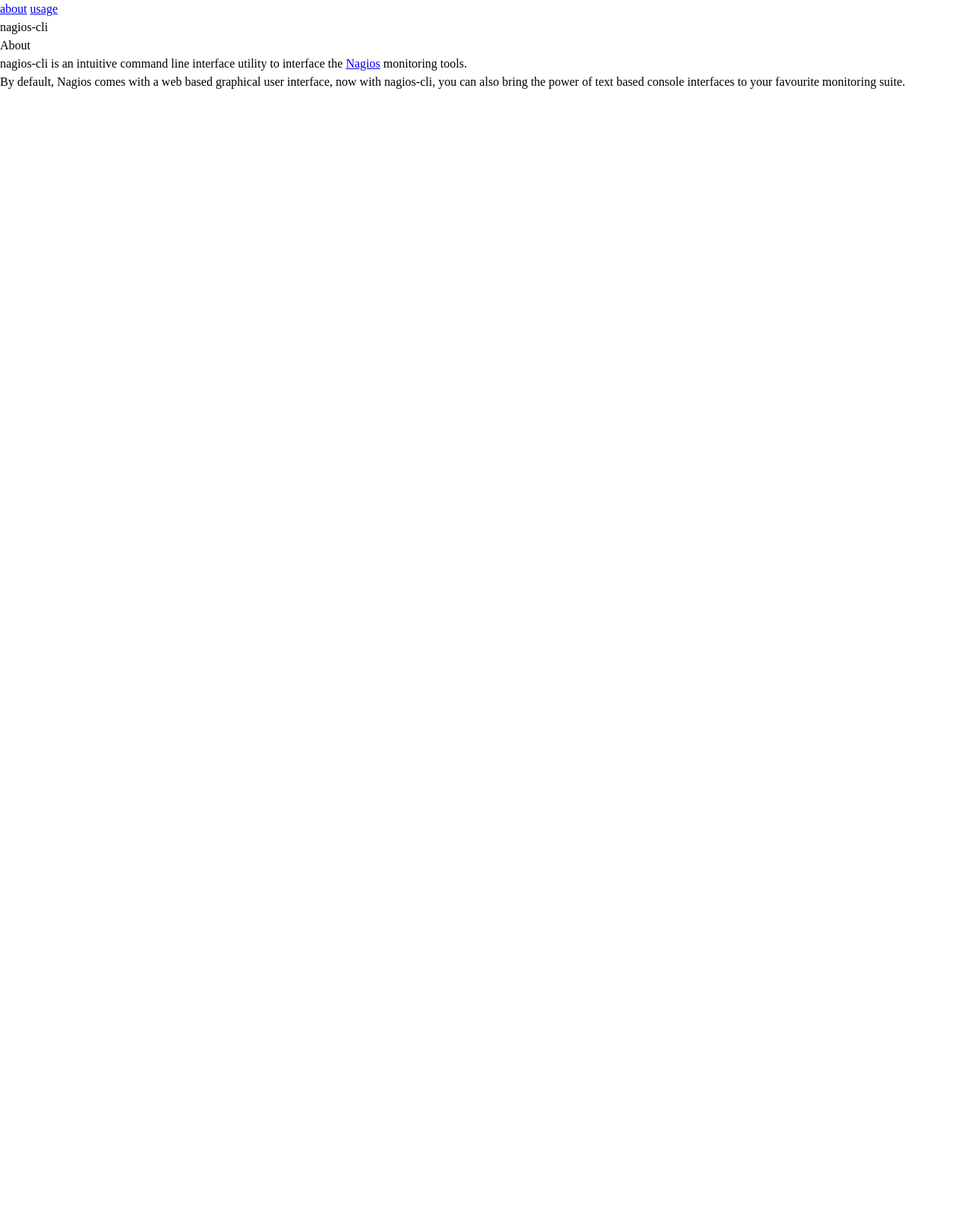
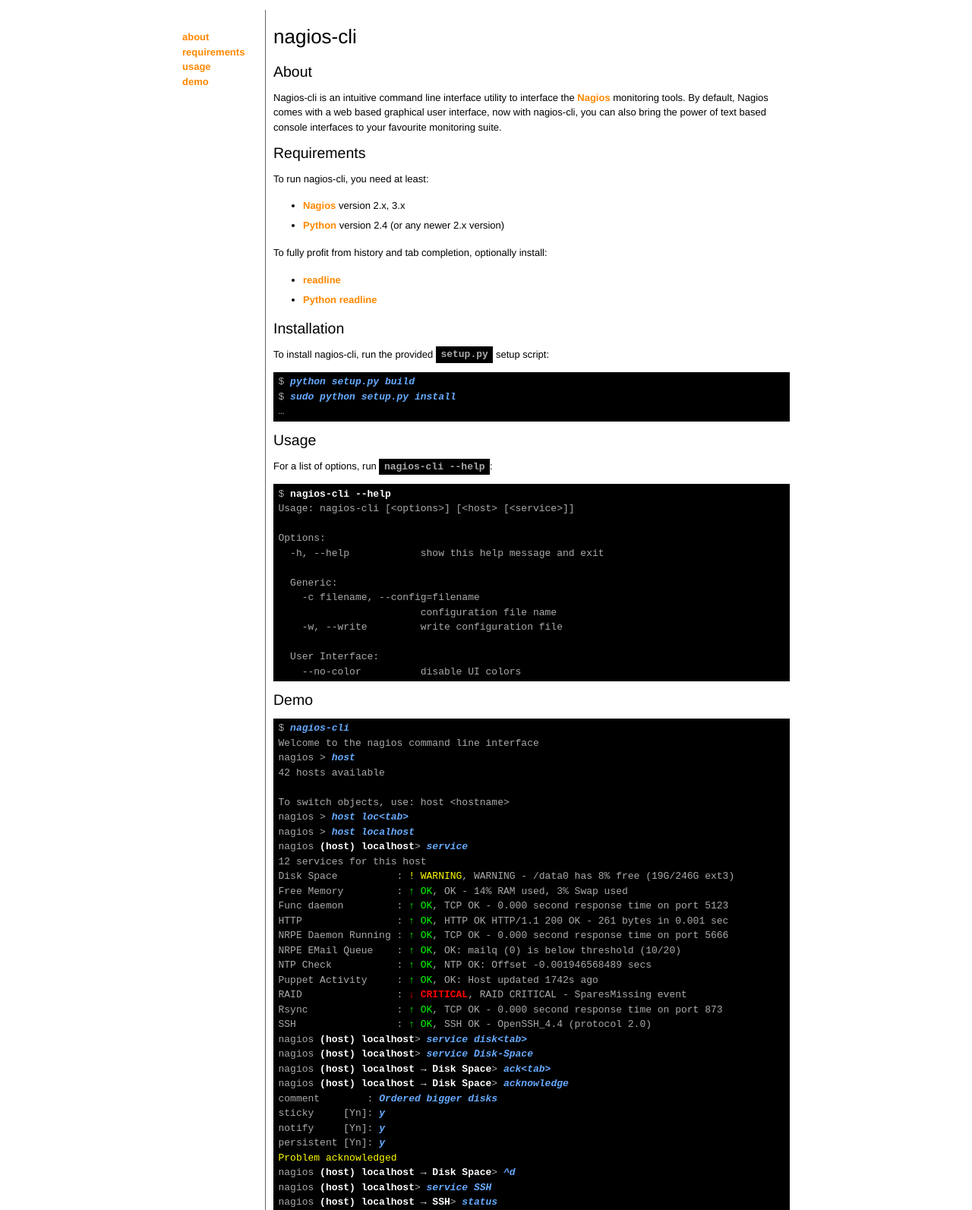
Before and after one commit to tehmaze/nagios-cli, a plain HTML site: page index.html in a window 1280 px wide. Shown: the top 1593 px of the page at 76% size. Before the commit the page ends 800 px from the top, so only its background shows below. Drawn offline with Linux system fonts and the light colour scheme.

Commit message:
Initial version

```diff
--- a/css/reset.css
+++ b/css/reset.css
@@ -12,8 +12,8 @@ html {
 }
 
 body, div, span, object, iframe,
-h1, h2, h3, h4, h5, h6, p, blockquote, pre,
-a, abbr, acronym, address, code,
+h1, h2, h3, h4, h5, h6, p, blockquote,
+a, abbr, acronym, address,
 del, dfn, em, img, q, dl, dt, dd, ol, ul, li,
 fieldset, form, label, legend,
 table, caption, tbody, tfoot, thead, tr, th, td,
--- /dev/null
+++ b/css/style.css
@@ -0,0 +1,71 @@
+body {
+    font: 13px Helvetica,Arial,Sans-Serif;
+    line-height: 1.5em;
+}
+
+a {
+    color: #f80;
+    text-decoration: none;
+    font-weight: bold;
+}
+
+code {
+    font-weight: bold;
+}
+code, pre {
+    padding: 0.25em 0.5em;
+    color: #aaa;
+    background-color: #000;
+}
+
+h1 {
+    font-size: 200%;
+    margin: 1em 0;
+}
+
+h2 {
+    font-size: 150%;
+    margin: 0.75em 0;
+}
+h2 {
+    content: "ACTIVE";
+}
+
+p, ul {
+    margin-bottom: 1em;
+}
+
+ul {
+    padding-left: 3em;
+    line-height: 2em;
+}
+
+div#cols {
+    margin: 0 auto;
+    width: 800px;
+    padding: 1em;
+}
+
+div#menu {
+    width: 100px;
+    padding-top: 2em;
+    float: left;
+}
+
+div#menu a {
+    display: block;
+    clear: both;
+}
+
+div#main {
+    width: 680px;
+    border-left: 1px solid #666;
+    padding-left: 10px;
+    float: right;
+}
+
+.input  { color: #6af; font-style: italic; font-weight: bold; }
+.bold   { color: #fff; font-weight: bold; }
+.red    { color: #f00; }
+.yellow { color: #ff0; }
+.green  { color: #0f0; }
--- a/index.html
+++ b/index.html
@@ -4,25 +4,122 @@
     <title>nagios-cli &mdash; Nagios command line interface</title>
     <meta charset="UTF-8">
     <link rel="stylesheet" href="css/reset.css">
+    <link rel="stylesheet" href="css/style.css">
 </head>
 <body>
 <div id="cols">
-<div id="menu">
-    <a href="#about">about</a>
-    <a href="#usage">usage</a>
-</div>
 <div id="main">
     <h1 id="logo">nagios-cli</h1>
+
     <h2 id="about">About</h2>
     <p>
-        nagios-cli is an intuitive command line interface utility to interface
+        Nagios-cli is an intuitive command line interface utility to interface
         the <a href="http://www.nagios.org/">Nagios</a> monitoring tools.
-    </p>
-    <p>
         By default, Nagios comes with a web based graphical user interface, now
         with nagios-cli, you can also bring the power of text based console
         interfaces to your favourite monitoring suite.
     </p>
+
+    <h2 id="requirements">Requirements</h2>
+    <p>
+        To run nagios-cli, you need at least:
+    </p>
+    <ul>
+        <li><a href="http://www.nagios.org/">Nagios</a> version 2.x, 3.x</a></li>
+        <li><a href="http://www.python.org/">Python</a> version 2.4 (or any newer 2.x version)</a></li>
+    </ul>
+    <p>
+        To fully profit from history and tab completion, optionally install:
+    </p>
+    <ul>
+        <li><a href="http://www.gnu.org/s/readline">readline</a></li>
+        <li><a href="http://pypi.python.org/pypi/readline">Python readline</a></li>
+    </ul>
+
+    <h2 id="installtion">Installation</h2>
+    <p>
+        To install nagios-cli, run the provided <code>setup.py</code> setup script:
+    </p>
+    <pre>$ <span class="input">python setup.py build</span>
+$ <span class="input">sudo python setup.py install</span>
+&hellip;</pre>
+
+    <h2 id="usage">Usage</h2>
+    <p>
+        For a list of options, run <code>nagios-cli --help</code>:
+    </p>
+    <pre>$ <span class="bold">nagios-cli --help</span>
+Usage: nagios-cli [&lt;options&gt;] [&lt;host&gt; [&lt;service&gt;]]
+
+Options:
+  -h, --help            show this help message and exit
+
+  Generic:
+    -c filename, --config=filename
+                        configuration file name
+    -w, --write         write configuration file
+
+  User Interface:
+    --no-color          disable UI colors
+</pre>
+
+    <h2 id="demo">Demo</h2>
+    <pre>$ <span class="input">nagios-cli</span>
+Welcome to the nagios command line interface
+nagios &gt; <span class="input">host</span>
+42 hosts available
+
+To switch objects, use: host &lt;hostname&gt;
+nagios &gt; <span class="input">host loc&lt;tab&gt;</span>
+nagios &gt; <span class="input">host localhost</span>
+nagios <span class="bold">(host) localhost</span>&gt; <span class="input">service</span>
+12 services for this host
+Disk Space          : <span class="yellow">! WARNING</span>, WARNING - /data0 has 8% free (19G/246G ext3)
+Free Memory         : <span class="green">↑ OK</span>, OK - 14% RAM used, 3% Swap used
+Func daemon         : <span class="green">↑ OK</span>, TCP OK - 0.000 second response time on port 5123
+HTTP                : <span class="green">↑ OK</span>, HTTP OK HTTP/1.1 200 OK - 261 bytes in 0.001 sec
+NRPE Daemon Running : <span class="green">↑ OK</span>, TCP OK - 0.000 second response time on port 5666
+NRPE EMail Queue    : <span class="green">↑ OK</span>, OK: mailq (0) is below threshold (10/20)
+NTP Check           : <span class="green">↑ OK</span>, NTP OK: Offset -0.001946568489 secs
+Puppet Activity     : <span class="green">↑ OK</span>, OK: Host updated 1742s ago
+RAID                : <span class="bold red">↓ CRITICAL</span>, RAID CRITICAL - SparesMissing event
+Rsync               : <span class="green">↑ OK</span>, TCP OK - 0.000 second response time on port 873
+SSH                 : <span class="green">↑ OK</span>, SSH OK - OpenSSH_4.4 (protocol 2.0)
+nagios <span class="bold">(host) localhost</span>&gt; <span class="input">service disk&lt;tab&gt;</span>
+nagios <span class="bold">(host) localhost</span>&gt; <span class="input">service Disk-Space</span>
+nagios <span class="bold">(host) localhost → Disk Space</span>&gt; <span class="input">ack&lt;tab&gt;</span>
+nagios <span class="bold">(host) localhost → Disk Space</span>&gt; <span class="input">acknowledge</span>
+comment        : <span class="input">Ordered bigger disks</span>
+sticky     [Yn]: <span class="input">y</span>
+notify     [Yn]: <span class="input">y</span>
+persistent [Yn]: <span class="input">y</span>
+<span class="yellow">Problem acknowledged</span>
+nagios <span class="bold">(host) localhost → Disk Space</span>&gt; <span class="input">^d</span>
+nagios <span class="bold">(host) localhost</span>&gt; <span class="input">service SSH</span>
+nagios <span class="bold">(host) localhost → SSH</span>&gt; <span class="input">status</span>
+host name           : localhost
+service description : SSH
+current state       : <span class="green">↑ OK</span>
+is flapping         : no
+plugin output       : <span class="bold">SSH OK - OpenSSH_4.4 (protocol 2.0)</span>
+last time down      : N/A
+last state change   : 2010-07-30 11:00:06
+last check          : 2012-01-27 01:04:16
+next check          : 2012-01-27 01:09:16
+check interval      : 5.000000
+check latency       : 0.086
+check period        : 24x7
+notification period : 24x7
+current attempt     : 1
+max attempts        : 3
+nagios <span class="bold">(host) localhost → SSH</span>&gt;
+</pre>
+</div>
+<div id="menu">
+    <a href="#about">about</a>
+    <a href="#requirements">requirements</a>
+    <a href="#usage">usage</a>
+    <a href="#demo">demo</a>
 </div>
 </div>
 </body>
```
